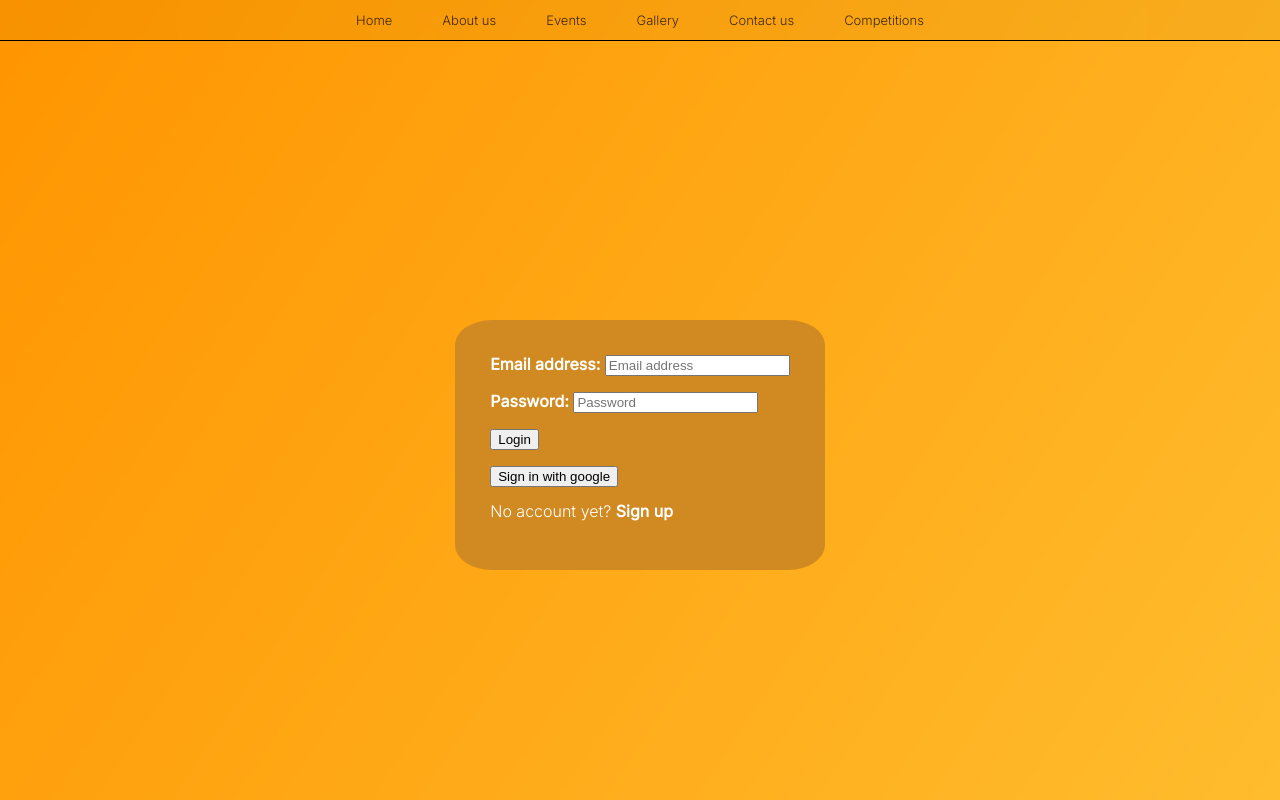
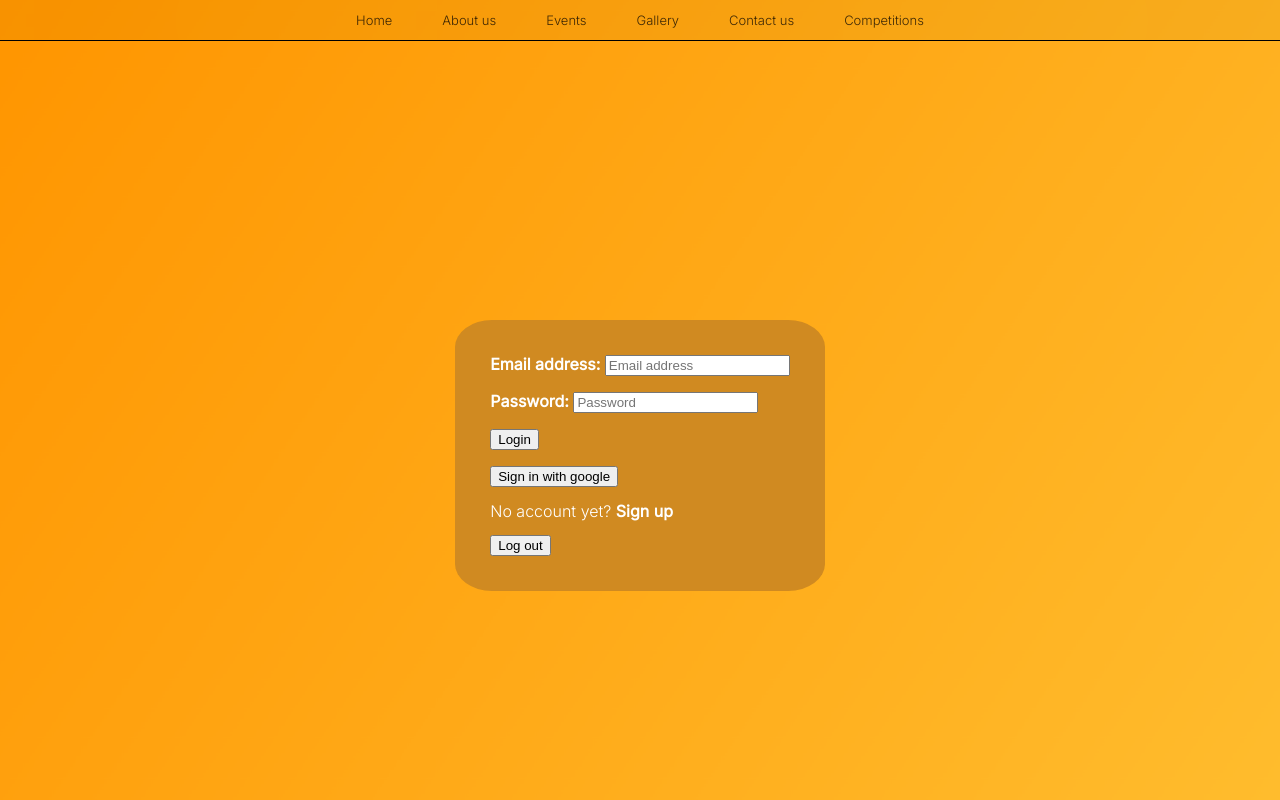
Before and after one commit to sumedhkane03/bmmlatam, a React (Create React App) app: page /login in a window 1280 px wide. Built offline with nearby package versions, Linux system fonts and the light colour scheme.

Commit message:
added unconditional logout button

```diff
--- a/src/pages/Login.js
+++ b/src/pages/Login.js
@@ -11,6 +11,11 @@ import {signInWithPopup} from "firebase/auth";
 
 const provider = new GoogleAuthProvider();
 provider.addScope('https://www.googleapis.com/auth/contacts.readonly');
+
+const handleLogout = () => {
+    auth.signOut();
+}
+
 
 const GoogleSI = () =>{
 signInWithPopup(auth, provider)
@@ -144,6 +149,9 @@ const Login = () => {
                             </NavLink>
                         </p>
 
+                        <div>
+                            <button onClick={handleLogout}>Log out</button>
+                        </div>
 
                         </div>
 
```
